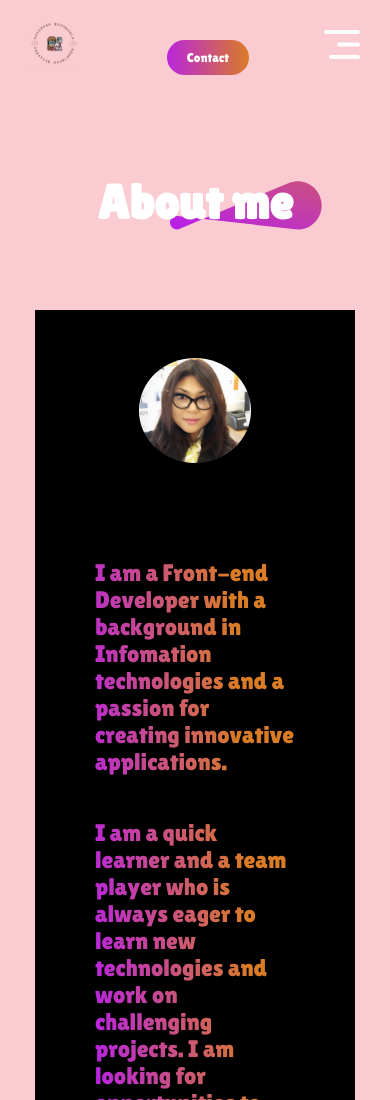
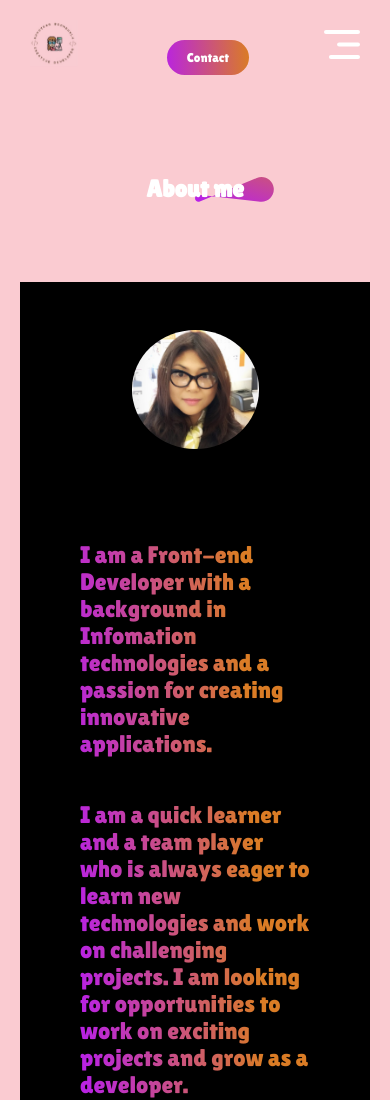
Before and after one commit to KunnikarB/portfolio, a React (Vite) app: page /about in a window 390 px wide. Shown: the top 1100 px of the page. Built offline with nearby package versions, Linux system fonts and the light colour scheme.

Commit message:
modified media query

```diff
--- a/src/Components/About/About.css
+++ b/src/Components/About/About.css
@@ -127,10 +127,10 @@
   transition: 0.5s;
 }
 
-
-@media (max-width: 768px) {
+@media screen and (max-width: 768px){
   .about {
     display: flex;
+    justify-content: center;
     flex-direction: column;
     align-items: center;
     gap: 80px;
@@ -138,12 +138,91 @@
   }
 
   .about-title h1 {
-    font-size: 3em;
+    font-size: 2.5em;
+  }
+
+  .about-title img {
+    width: 50%;
+  }
+
+  .about-sections {
+    display: flex;
+    flex-direction: column;
+    align-items: center;
+    gap: 80px;
+  }
+
+  .about-left img {
+    width: 50%;
+    border-radius: 50%;
+    display: block;
+    margin: auto;
+  }
+
+  .about-para {
+    display: flex;
+    flex-direction: column;
+    gap: 20px;
+    font-size: 1.5em;
+    font-weight: 500;
+    color: #DA7C25;
+  }
+
+  .about-skills {
+    display: flex;
+    flex-direction: column;
+    gap: 20px;
+  }
+
+  .about-skill {
+    display: flex;
+    gap: 50px;
+    align-items: center;
+    transition: 0.3s;
+    font-family: "Lilita One", sans-serif;
+    color: #B923E1;
+  }
+
+  .about-skill:hover {
+    transform: scale(1.05);
+    transition: 0.3s;
+  }
+
+  .about-skill p {
+    min-width: 150px;
+    font-size: 24px;
+    font-weight: 500;
+  }
+
+  .about-skill hr {
+    outline: none;
+    border: none;
+    width: 50%;
+    height: 8px;
+    border-radius: 50%;
+    background: linear-gradient(267deg, #DA7C25 0.36%, #B923E1 102.06%);
+  }
+}
+
+
+@media (max-width: 500px) {
+  .about {
+    display: flex;
+    justify-content: center;
+    flex-direction: column;
+    align-items: center;
+    gap: 80px;
+    margin: 80px 20px;
+
+  }
+
+  .about-title h1 {
+    font-size: 1.5em;
     padding: 0px 30px;
   }
 
   .about-title img {
-    width: 60%;
+    width: 50%;
   }
 
   .about-sections {
```
